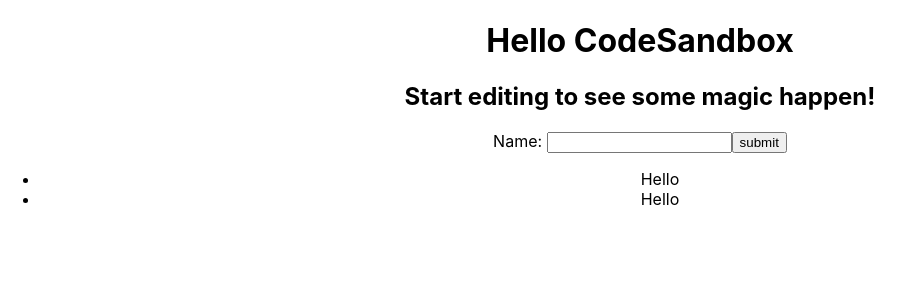
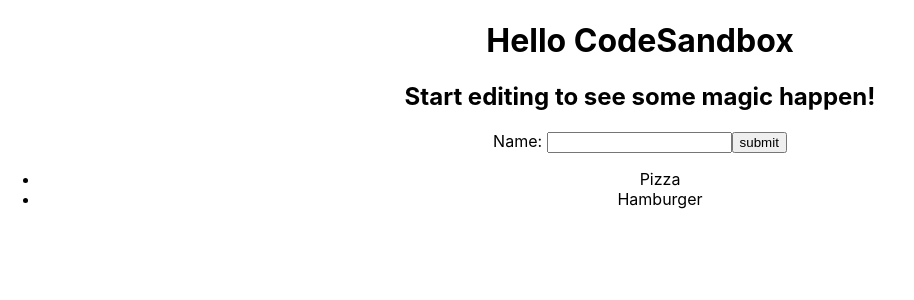
Before and after one commit to webdevyn/react-todoList, a React (Create React App) app: page / in a window 1280 px wide. Shown: the top 300 px of the page, without its empty margins (0-914 px from the left). Built offline with nearby package versions, Linux system fonts and the light colour scheme.

Commit message:
update ListItem component to use props

```diff
--- a/src/App.js
+++ b/src/App.js
@@ -5,8 +5,7 @@ import ListItem from './ListItem';
 function App() {
   const data = [{id: 1, name: "Pizza"}, {id: 2, name: "Hamburger"}];
   const listItems = data.map(function(item) {
-    return <ListItem />;
-    // return<li key={item.id}>{item.name}</li>       //return jsx element for each li item
+    return <ListItem key={item.id} itemName={item.name}/>
   })
   return (
     <div className="App">
--- a/src/ListItem.js
+++ b/src/ListItem.js
@@ -1,5 +1,5 @@
-const ListItem = () => {
-    return <li>Hello</li>
+const ListItem = (props) => {
+    return <li>{props.itemName}</li>
 }
 
 export default ListItem;
```
